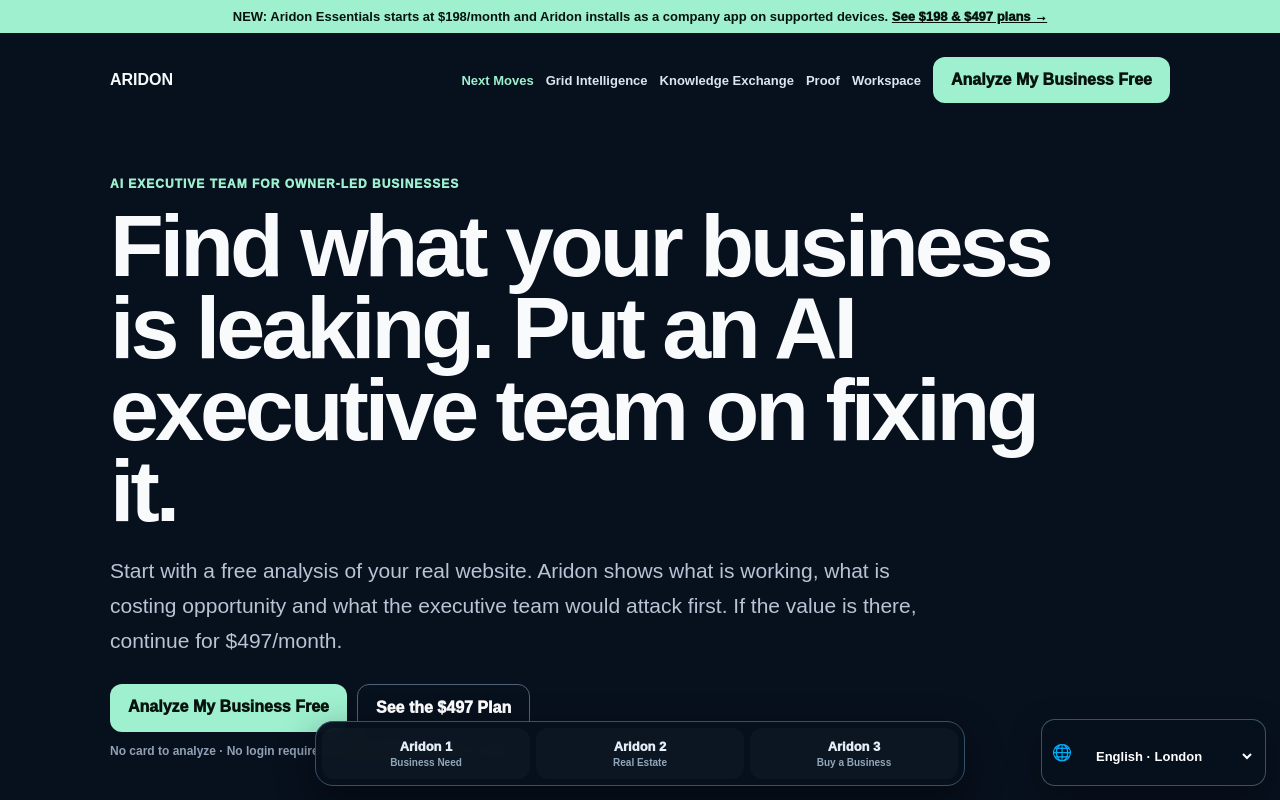
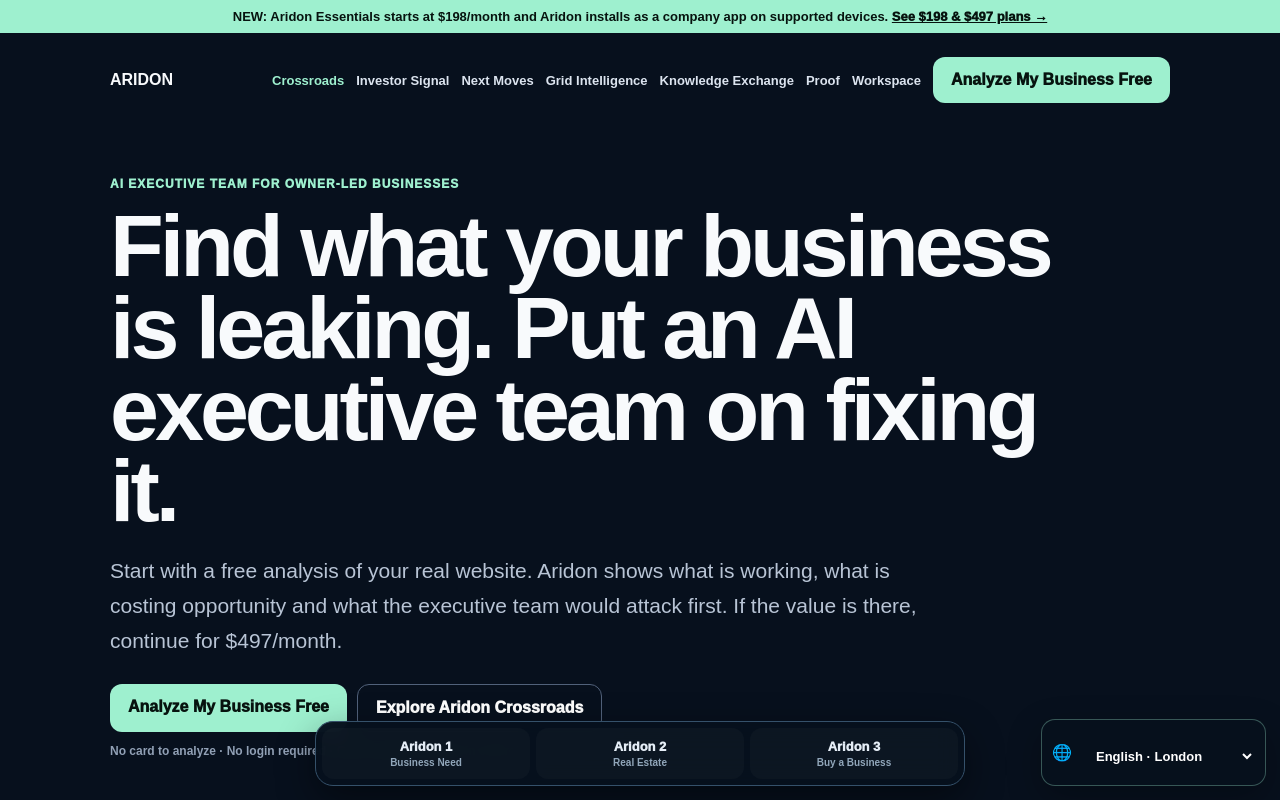
Before and after one commit to jimrusk/aridon-app, a Next.js app: page / in a window 1280 px wide. Shown: the top 800 px of the page. Built offline with nearby package versions, Linux system fonts and the light colour scheme.

Commit message:
Surface Crossroads and Investor Signal OS on Aridon homepage

```diff
--- a/app/page.tsx
+++ b/app/page.tsx
@@ -6,8 +6,8 @@ const nav={color:'#DCE4EF',textDecoration:'none',fontWeight:850,fontSize:13} as
 
 export default function Home(){return <main style={{minHeight:'100vh',background:'#07101D',color:'#F8FAFC',fontFamily:'Arial,sans-serif'}}>
 <section style={{maxWidth:1100,margin:'0 auto',padding:'24px 20px 76px'}}>
-<nav style={{display:'flex',justifyContent:'space-between',gap:12,alignItems:'center',flexWrap:'wrap'}}><strong>ARIDON</strong><div style={{display:'flex',gap:12,alignItems:'center',flexWrap:'wrap'}}><Link href="/next-actions" style={{...nav,color:mint}}>Next Moves</Link><Link href="/grid-intelligence" style={nav}>Grid Intelligence</Link><Link href="/exchange" style={nav}>Knowledge Exchange</Link><Link href="/business-os/proof" style={nav}>Proof</Link><Link href="/dashboard" style={nav}>Workspace</Link><Link href="/analyze-business" style={btn}>Analyze My Business Free</Link></div></nav>
-<div style={{paddingTop:74,maxWidth:950}}><div style={{color:mint,fontWeight:950,fontSize:12,letterSpacing:1}}>AI EXECUTIVE TEAM FOR OWNER-LED BUSINESSES</div><h1 style={{fontSize:'clamp(50px,8vw,88px)',lineHeight:.93,letterSpacing:-4,margin:'14px 0 22px'}}>Find what your business is leaking. Put an AI executive team on fixing it.</h1><p style={{color:'#B8C4D5',fontSize:21,lineHeight:1.65,maxWidth:850}}>Start with a free analysis of your real website. Aridon shows what is working, what is costing opportunity and what the executive team would attack first. If the value is there, continue for $497/month.</p><div style={{display:'flex',gap:10,flexWrap:'wrap',marginTop:26}}><Link href="/analyze-business" style={btn}>Analyze My Business Free</Link><a href="#price" style={{...btn,background:'transparent',color:'#fff',border:'1px solid #51617A'}}>See the $497 Plan</a></div><p style={{color:'#91A0B5',fontSize:12,fontWeight:800}}>No card to analyze · No login required · Owner approval stays in control</p></div>
+<nav style={{display:'flex',justifyContent:'space-between',gap:12,alignItems:'center',flexWrap:'wrap'}}><strong>ARIDON</strong><div style={{display:'flex',gap:12,alignItems:'center',flexWrap:'wrap'}}><Link href="/crossroads" style={{...nav,color:mint}}>Crossroads</Link><Link href="/investor-signal" style={nav}>Investor Signal</Link><Link href="/next-actions" style={nav}>Next Moves</Link><Link href="/grid-intelligence" style={nav}>Grid Intelligence</Link><Link href="/exchange" style={nav}>Knowledge Exchange</Link><Link href="/business-os/proof" style={nav}>Proof</Link><Link href="/dashboard" style={nav}>Workspace</Link><Link href="/analyze-business" style={btn}>Analyze My Business Free</Link></div></nav>
+<div style={{paddingTop:74,maxWidth:950}}><div style={{color:mint,fontWeight:950,fontSize:12,letterSpacing:1}}>AI EXECUTIVE TEAM FOR OWNER-LED BUSINESSES</div><h1 style={{fontSize:'clamp(50px,8vw,88px)',lineHeight:.93,letterSpacing:-4,margin:'14px 0 22px'}}>Find what your business is leaking. Put an AI executive team on fixing it.</h1><p style={{color:'#B8C4D5',fontSize:21,lineHeight:1.65,maxWidth:850}}>Start with a free analysis of your real website. Aridon shows what is working, what is costing opportunity and what the executive team would attack first. If the value is there, continue for $497/month.</p><div style={{display:'flex',gap:10,flexWrap:'wrap',marginTop:26}}><Link href="/analyze-business" style={btn}>Analyze My Business Free</Link><Link href="/crossroads" style={{...btn,background:'transparent',color:'#fff',border:'1px solid #51617A'}}>Explore Aridon Crossroads</Link></div><p style={{color:'#91A0B5',fontSize:12,fontWeight:800}}>No card to analyze · No login required · Owner approval stays in control</p></div>
 </section>
 <section style={{background:'#F4F1E9',color:'#171717',padding:'68px 20px'}}><div style={{maxWidth:1050,margin:'0 auto'}}><div style={{fontSize:12,fontWeight:950}}>SEE IT BEFORE YOU BUY IT</div><h2 style={{fontSize:'clamp(38px,6vw,60px)',lineHeight:1,margin:'10px 0 26px'}}>A real business goes in. A prioritized executive readout comes out.</h2><div style={{display:'grid',gridTemplateColumns:'repeat(auto-fit,minmax(240px,1fr))',gap:12}}><Card t="Analyze" x="Paste your website and get clarity, conversion, trust and visibility findings."/><Card t="Prioritize" x="Aridon turns the findings into the few moves worth attacking first."/><Card t="Execute" x="Continue only when the work is worth paying for, with consequential actions under owner approval."/></div><div style={{marginTop:28}}><Link href="/analyze-business" style={btn}>Run the Free Analysis</Link></div></div></section>
 <section style={{padding:'68px 20px'}}><div style={{maxWidth:1050,margin:'0 auto'}}><div style={{color:mint,fontSize:12,fontWeight:950}}>WHY ARIDON</div><h2 style={{fontSize:'clamp(38px,6vw,60px)',lineHeight:1,margin:'10px 0 24px'}}>Not another chatbot tab. A system built to move business work.</h2><div style={{display:'grid',gridTemplateColumns:'repeat(auto-fit,minmax(240px,1fr))',gap:12}}><Dark t="Revenue leaks" x="Stale estimates, dormant customers and missed follow-up."/><Dark t="Execution leaks" x="Important work buried in inboxes, spreadsheets and delays."/><Dark t="Decision leaks" x="Research and comparison work that steals owner time."/><Dark t="Proof" x="Measurable pilots and a public proof scoreboard instead of vague claims."/></div></div></section>
```
